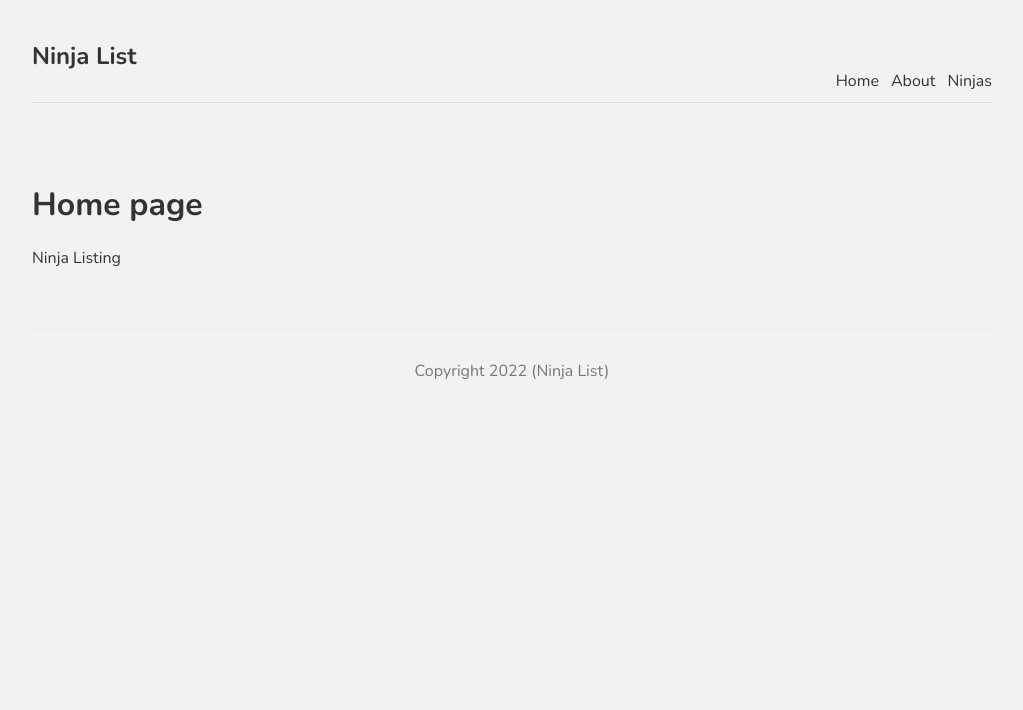
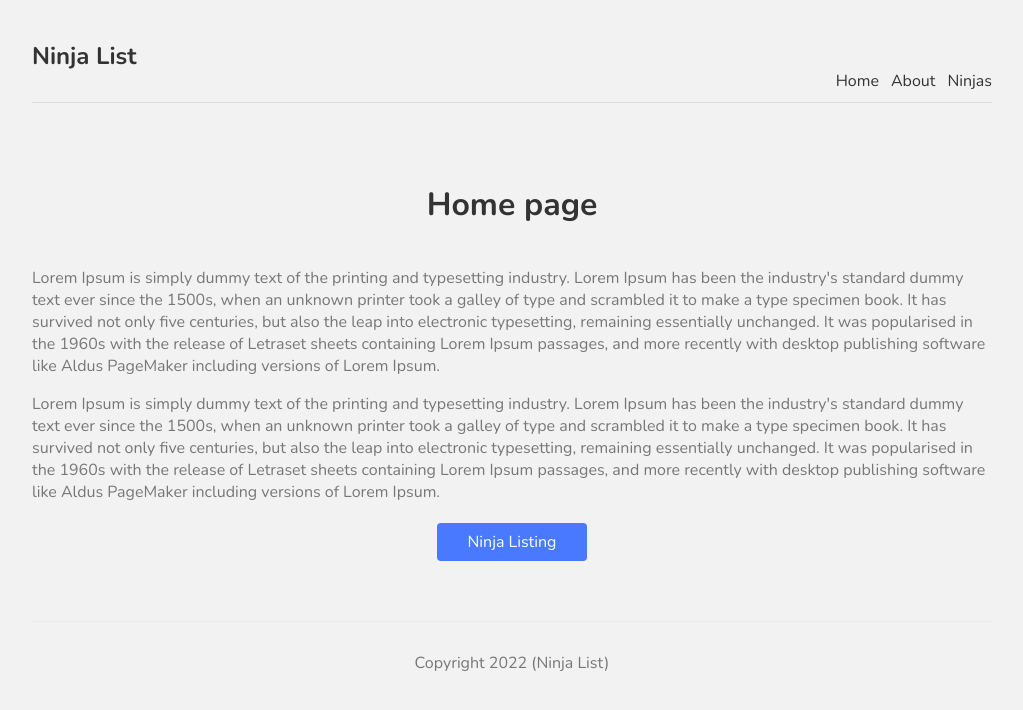
Before and after one commit to kashifnazar/next-js-learning, a Next.js app: page / in a window 1280 px wide. Shown: the top 710 px of the page, without its empty margins (128-1151 px from the left). Built offline with nearby package versions, Linux system fonts and the light colour scheme.

Commit message:
Added module styles for home

```diff
--- a/pages/index.js
+++ b/pages/index.js
@@ -1,13 +1,18 @@
-import Navbar from '../components/Navbar'
-import Footer from '../components/Footer'
 import Link from 'next/link'
+import styles from '../styles/Home.module.css'
 
 
 export default function Home() {
   return (
     <div>
-      <h1>Home page</h1>
-      <Link href="/ninjas"><a>Ninja Listing</a></Link>
+      <h1 className={styles.title}>Home page</h1>
+
+      <p className={styles.text}>Lorem Ipsum is simply dummy text of the printing and typesetting industry. Lorem Ipsum has been the industry's standard dummy text ever since the 1500s, when an unknown printer took a galley of type and scrambled it to make a type specimen book. It has survived not only five centuries, but also the leap into electronic typesetting, remaining essentially unchanged. It was popularised in the 1960s with the release of Letraset sheets containing Lorem Ipsum passages, and more recently with desktop publishing software like Aldus PageMaker including versions of Lorem Ipsum.</p>
+
+      <p className={styles.text}>Lorem Ipsum is simply dummy text of the printing and typesetting industry. Lorem Ipsum has been the industry's standard dummy text ever since the 1500s, when an unknown printer took a galley of type and scrambled it to make a type specimen book. It has survived not only five centuries, but also the leap into electronic typesetting, remaining essentially unchanged. It was popularised in the 1960s with the release of Letraset sheets containing Lorem Ipsum passages, and more recently with desktop publishing software like Aldus PageMaker including versions of Lorem Ipsum.</p>
+
+
+      <Link href="/ninjas"><a className={styles.btn}>Ninja Listing</a></Link>
     </div>
   )
 }
--- a/styles/Home.module.css
+++ b/styles/Home.module.css
@@ -1,116 +1,18 @@
-.container {
-  padding: 0 2rem;
-}
-
-.main {
-  min-height: 100vh;
-  padding: 4rem 0;
-  flex: 1;
-  display: flex;
-  flex-direction: column;
-  justify-content: center;
-  align-items: center;
-}
-
-.footer {
-  display: flex;
-  flex: 1;
-  padding: 2rem 0;
-  border-top: 1px solid #eaeaea;
-  justify-content: center;
-  align-items: center;
-}
-
-.footer a {
-  display: flex;
-  justify-content: center;
-  align-items: center;
-  flex-grow: 1;
-}
-
-.title a {
-  color: #0070f3;
-  text-decoration: none;
-}
-
-.title a:hover,
-.title a:focus,
-.title a:active {
-  text-decoration: underline;
-}
-
 .title {
-  margin: 0;
-  line-height: 1.15;
-  font-size: 4rem;
-}
-
-.title,
-.description {
+  color: #333;
+  padding-bottom: 20px;
   text-align: center;
 }
-
-.description {
-  margin: 4rem 0;
-  line-height: 1.5;
-  font-size: 1.5rem;
+.text {
+  color: #777;
 }
-
-.code {
-  background: #fafafa;
-  border-radius: 5px;
-  padding: 0.75rem;
-  font-size: 1.1rem;
-  font-family: Menlo, Monaco, Lucida Console, Liberation Mono, DejaVu Sans Mono,
-    Bitstream Vera Sans Mono, Courier New, monospace;
+.btn {
+  display: block;
+  width: 150px;
+  padding: 8px 0;
+  margin: 20px auto;
+  background: #4979ff;
+  border-radius: 4px;
+  color: white;
+  text-align: center;
 }
-
-.grid {
-  display: flex;
-  align-items: center;
-  justify-content: center;
-  flex-wrap: wrap;
-  max-width: 800px;
-}
-
-.card {
-  margin: 1rem;
-  padding: 1.5rem;
-  text-align: left;
-  color: inherit;
-  text-decoration: none;
-  border: 1px solid #eaeaea;
-  border-radius: 10px;
-  transition: color 0.15s ease, border-color 0.15s ease;
-  max-width: 300px;
-}
-
-.card:hover,
-.card:focus,
-.card:active {
-  color: #0070f3;
-  border-color: #0070f3;
-}
-
-.card h2 {
-  margin: 0 0 1rem 0;
-  font-size: 1.5rem;
-}
-
-.card p {
-  margin: 0;
-  font-size: 1.25rem;
-  line-height: 1.5;
-}
-
-.logo {
-  height: 1em;
-  margin-left: 0.5rem;
-}
-
-@media (max-width: 600px) {
-  .grid {
-    width: 100%;
-    flex-direction: column;
-  }
-}
```
